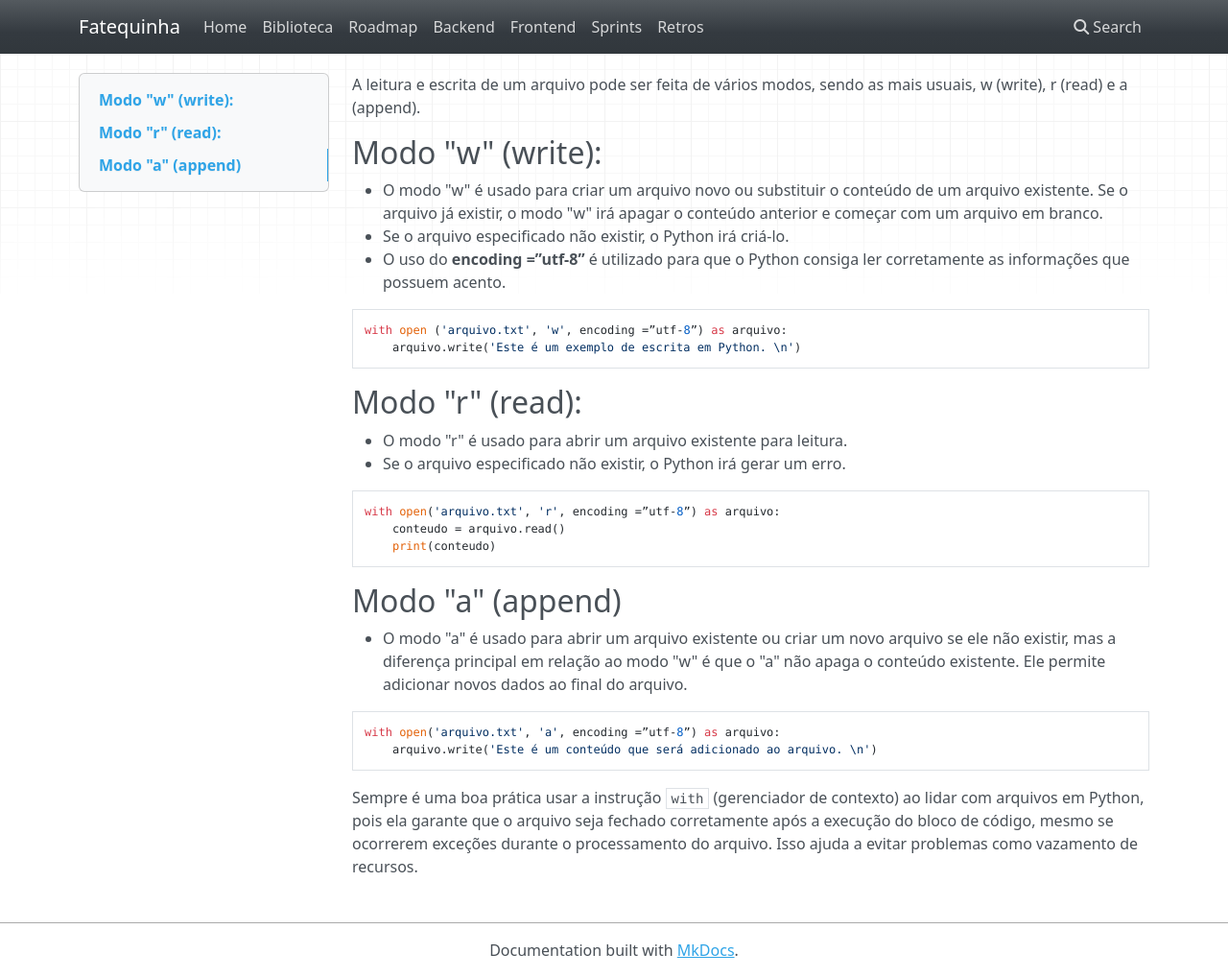
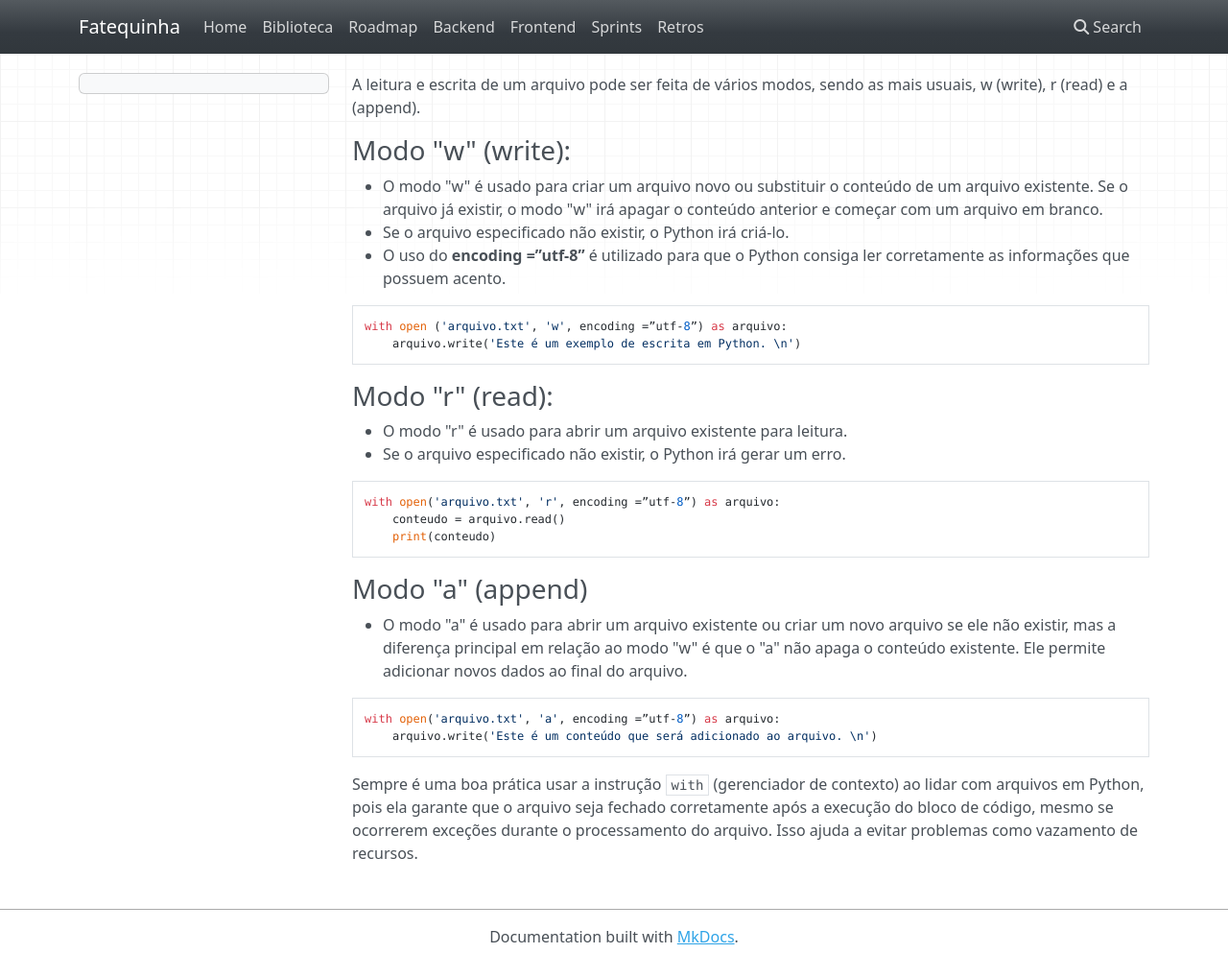
Before and after one commit to c137santos/FATEC-API-1S-DOCUMENTS, an MkDocs documentation site: the page built from docs/leitura-escrita-arquivos-python.md, in a window 1280 px wide and 1018 px high. Shown: the whole window at 96% size. Built offline with MkDocs 1.6.1, drawn with Linux system fonts in a browser that asks for light colours; nearby versions of some CDN libraries.

Commit message:
troca ## por ###

`````diff
--- a/docs/leitura-escrita-arquivos-python.md
+++ b/docs/leitura-escrita-arquivos-python.md
@@ -1,6 +1,6 @@
 A leitura e escrita de um arquivo pode ser feita de vários modos, sendo as mais usuais, w (write), r (read) e a (append).
 
-## Modo "w" (write):
+### Modo "w" (write):
 - O modo "w" é usado para criar um arquivo novo ou substituir o conteúdo de um arquivo existente. Se o arquivo já existir, o modo "w" irá apagar o conteúdo anterior e começar com um arquivo em branco.
 - Se o arquivo especificado não existir, o Python irá criá-lo.
 - O uso do **encoding =”utf-8”** é utilizado para que o Python consiga ler corretamente as informações que possuem acento.
@@ -9,7 +9,7 @@ A leitura e escrita de um arquivo pode ser feita de vários modos, sendo as mais
 with open ('arquivo.txt', 'w', encoding =”utf-8”) as arquivo:
 	arquivo.write('Este é um exemplo de escrita em Python. \n')
 ````
-## Modo "r" (read):
+### Modo "r" (read):
 - O modo "r" é usado para abrir um arquivo existente para leitura.
 - Se o arquivo especificado não existir, o Python irá gerar um erro.
 
@@ -18,7 +18,7 @@ with open('arquivo.txt', 'r', encoding =”utf-8”) as arquivo:
 	conteudo = arquivo.read()
 	print(conteudo)
 ````
-## Modo "a" (append)
+### Modo "a" (append)
 - O modo "a" é usado para abrir um arquivo existente ou criar um novo arquivo se ele não existir, mas a diferença principal em relação ao modo "w" é que o "a" não apaga o conteúdo existente. Ele permite adicionar novos dados ao final do arquivo.
 
 ````Python
`````
